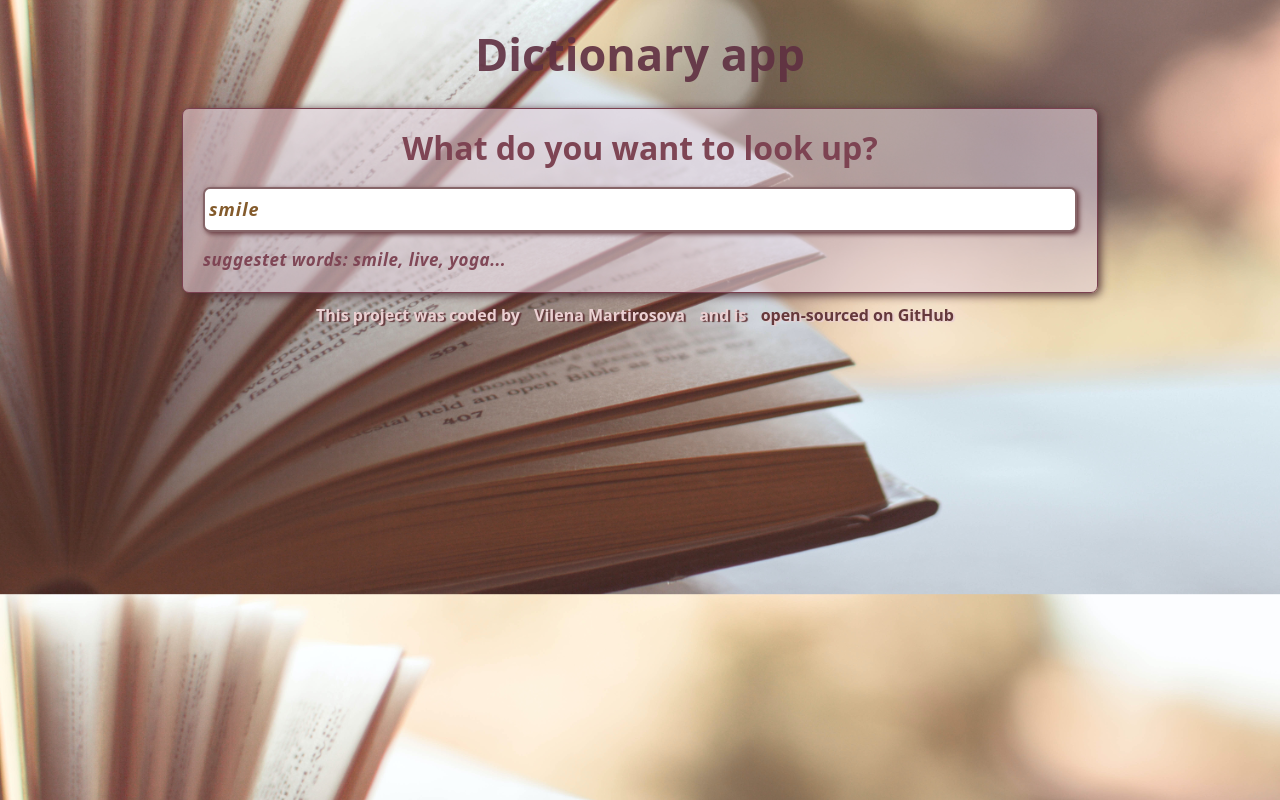
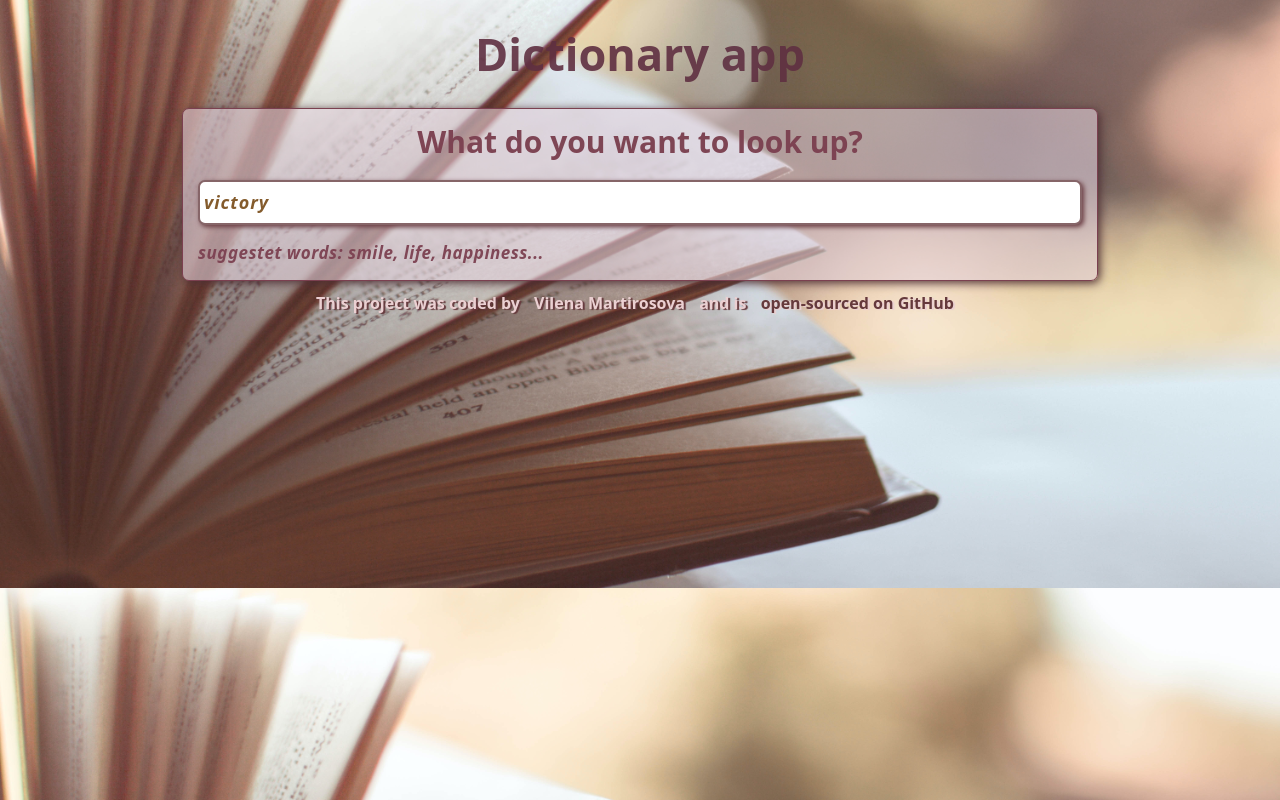
Before and after one commit to VilenaUKR/dictionary-app, a React (Create React App) app: page / in a window 1280 px wide. Built offline with nearby package versions, Linux system fonts and the light colour scheme; no server answers; the HTML template or start-up script is replaced by a standard one.

Commit message:
Updated keyword

```diff
--- a/src/App.js
+++ b/src/App.js
@@ -9,7 +9,7 @@ function App() {
       <div className="container">
         <header className="App-header">Dictionary app</header>
         <main className="App-main">
-          <Dictionary defaultKeyword="smile" />
+          <Dictionary defaultKeyword="victory" />
         </main>
         <footer className="App-footer">
           This project was coded by{" "}
--- a/src/Dictionary.css
+++ b/src/Dictionary.css
@@ -1,5 +1,5 @@
 .Dictionary h1 {
-  font-size: 32px;
+  font-size: 30px;
   font-weight: bold;
   color: #7b4050f7;
 }
@@ -11,7 +11,7 @@
 
 .Dictionary section {
   background-color: rgba(227, 210, 220, 0.575);
-  padding: 20px;
+  padding: 15px;
   border-radius: 7px;
   box-shadow: 2px 2px 10px rgb(78, 47, 51);
   margin: 10px 10px;
--- a/src/Dictionary.js
+++ b/src/Dictionary.js
@@ -55,7 +55,7 @@ export default function Dictionary(props) {
               defaultValue={props.defaultKeyword}
             />
           </form>
-          <div className="hint">suggestet words: smile, live, yoga...</div>
+          <div className="hint">suggestet words: smile, life, happiness...</div>
         </section>
         <Results results={results} />
         <Photos photos={photos} />
--- a/src/Meaning.css
+++ b/src/Meaning.css
@@ -1,6 +1,6 @@
 .Meaning h3 {
-  font-size: 32px;
-  line-height: 1.5;
+  font-size: 30px;
+  line-height: 1.2;
   font-weight: bold;
   color: #7b4050;
 }
--- a/src/Phonetic.css
+++ b/src/Phonetic.css
@@ -2,7 +2,6 @@
   margin-top: 7px;
   font-size: 18px;
   letter-spacing: 1px;
-
   color: #6a4923;
   font-weight: 500;
 }
--- a/src/Results.css
+++ b/src/Results.css
@@ -1,6 +1,5 @@
 .Results h2 {
-  font-size: 32px;
+  font-size: 30px;
   font-weight: bold;
-  line-height: 1.5;
   color: #7b4050f7;
 }
--- a/src/Synonyms.css
+++ b/src/Synonyms.css
@@ -1,5 +1,5 @@
 .Synonyms {
-  margin: 15px 0 0;
+  margin: 10px 0 0;
   padding: 0;
   color: #7b4050f2;
   font-style: italic;
@@ -8,7 +8,7 @@
 .Synonyms li {
   font-size: 15px;
   display: inline;
-  padding-right: 10px;
+  padding-right: 5px;
   font-weight: 700;
   font-size: 17px;
 }
```
